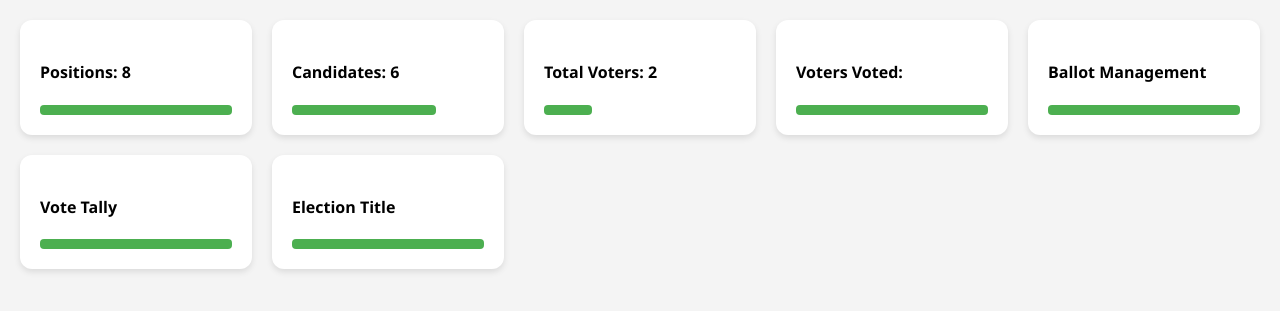
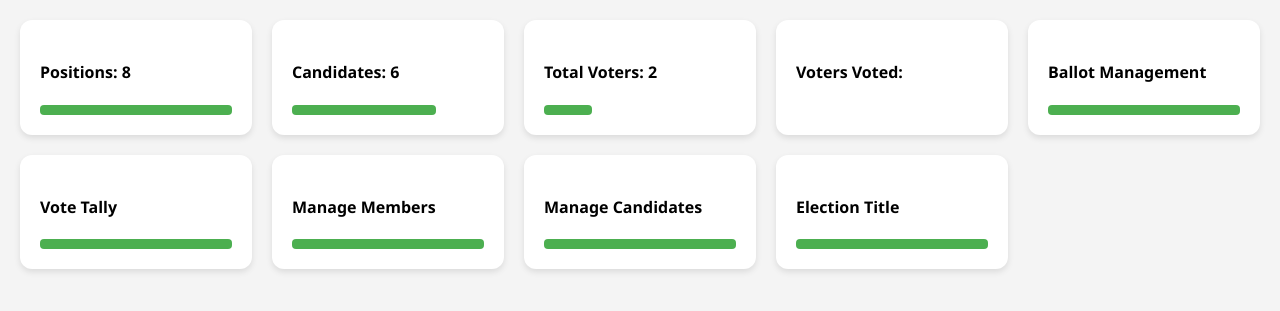
Before and after one commit to gefranc/online-election-system, a PHP site: page /admin/dashboard.php in a window 1280 px wide. Shown: the part 110-421 px from the top of the page. Run offline with PHP 8.4, Linux system fonts and the light colour scheme; a user stored in the database is signed in; data comes from the database, SQL or seed files in the repository; data that the repository does not hold is empty.

Commit message:
Update dashboard.php

```diff
--- a/admin/dashboard.php
+++ b/admin/dashboard.php
@@ -5,7 +5,7 @@
 $adminID = $_SESSION['admin_id'] ?? null;
 
 if (!$adminID) {
-    header("Location: ../admin_login.php");
+    header("Location: admin_login.php");
     exit();
 }
 
@@ -50,7 +50,7 @@
         </div>
         <div class="card" onclick="location.href='voters_voted.php'">
            <h4>Voters Voted:</h4>
-           <div class="bar" style="width: 100%;"></div>
+           <div class="bar" style="width: <?= getBarWidth($votes, $maxValue) ?>%;"></div>
         </div>
             <div class="card" onclick="location.href='ballot.php'">
                 <h4>Ballot Management</h4>
@@ -60,9 +60,18 @@
                 <h4>Vote Tally</h4>
                 <div class="bar" style="width: 100%;"></div>
             </div>
+            <div class="card" onclick="location.href='manage_members.php'">
+                <h4>Manage Members</h4>
+                <div class="bar" style="width: 100%;"></div>
+            </div>
+            <div class="card" onclick="location.href='manage_candidates.php'">
+                <h4>Manage Candidates</h4>
+                <div class="bar" style="width: 100%;"></div>
+            </div>
         <div class="card" onclick="location.href='election_title.php'">
             <h4>Election Title</h4>
             <div class="bar" style="width: 100%;"></div>
+
 
         </div>
     </div>
```
